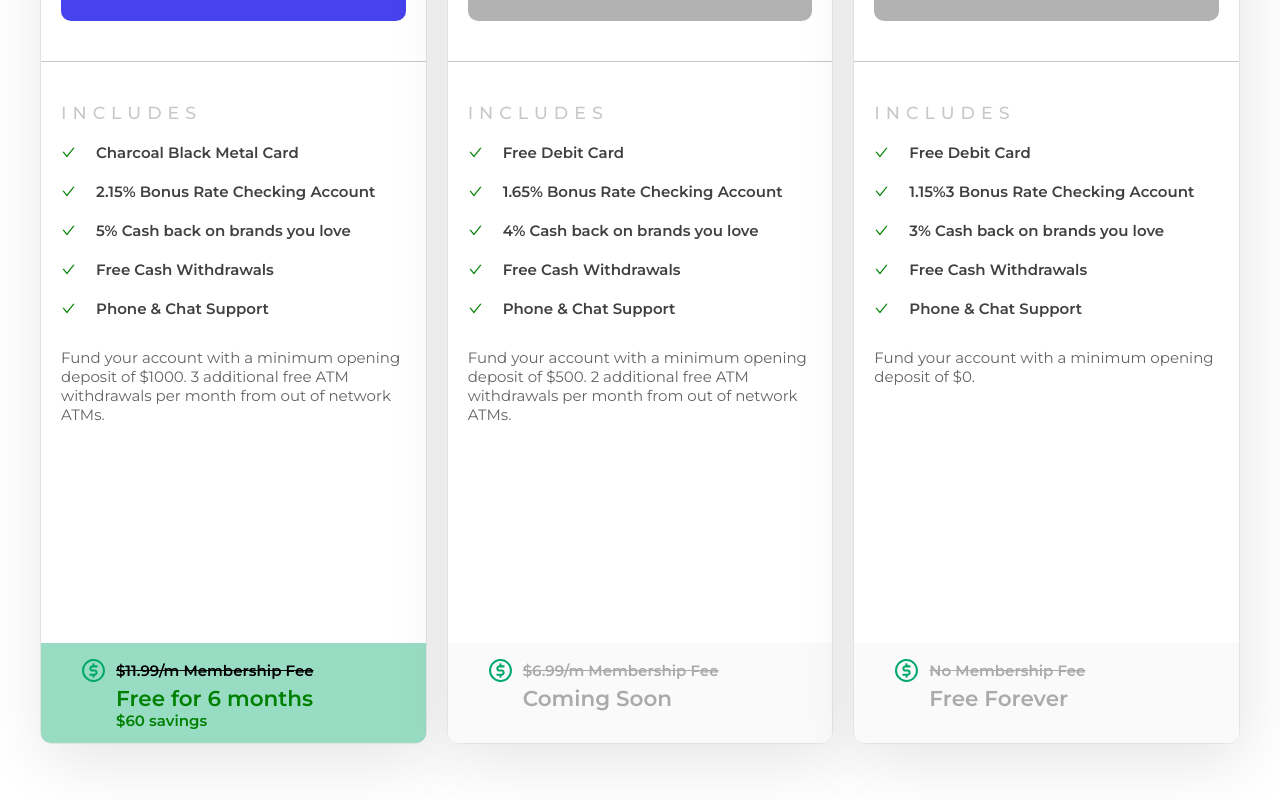
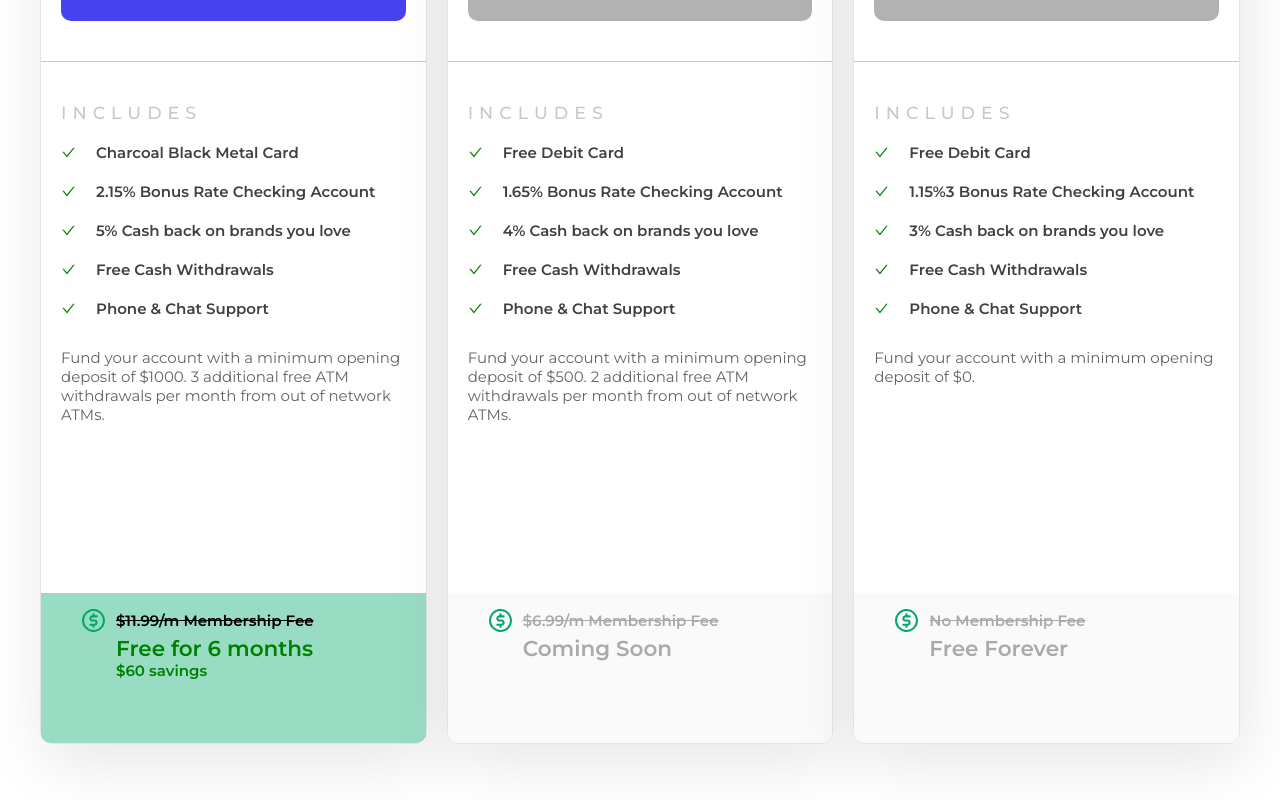
Before and after one commit to arnavozil/onjuno, a React (Create React App) app: page / in a window 1280 px wide. Shown: the part 2591-3391 px from the top of the page. Built offline with nearby package versions, Linux system fonts and the light colour scheme; a web font is replaced by a local one.

Commit message:
first commit

```diff
--- a/src/components/CardStrip/CardStrip.module.scss
+++ b/src/components/CardStrip/CardStrip.module.scss
@@ -13,7 +13,7 @@
 
     @include respond(tab-port){
         margin-bottom: 5rem;
-        min-height: 2000vh;
+        min-height: 200vh;
     }
 
     &_overlay{
@@ -217,7 +217,8 @@
 
     &_foot{
         padding: 1.5rem 4rem;
-        height: 10rem;
+        height: 15rem;
+        min-height: 15rem;
         display: flex;
         bottom: 0;
         width: 100%;
```
